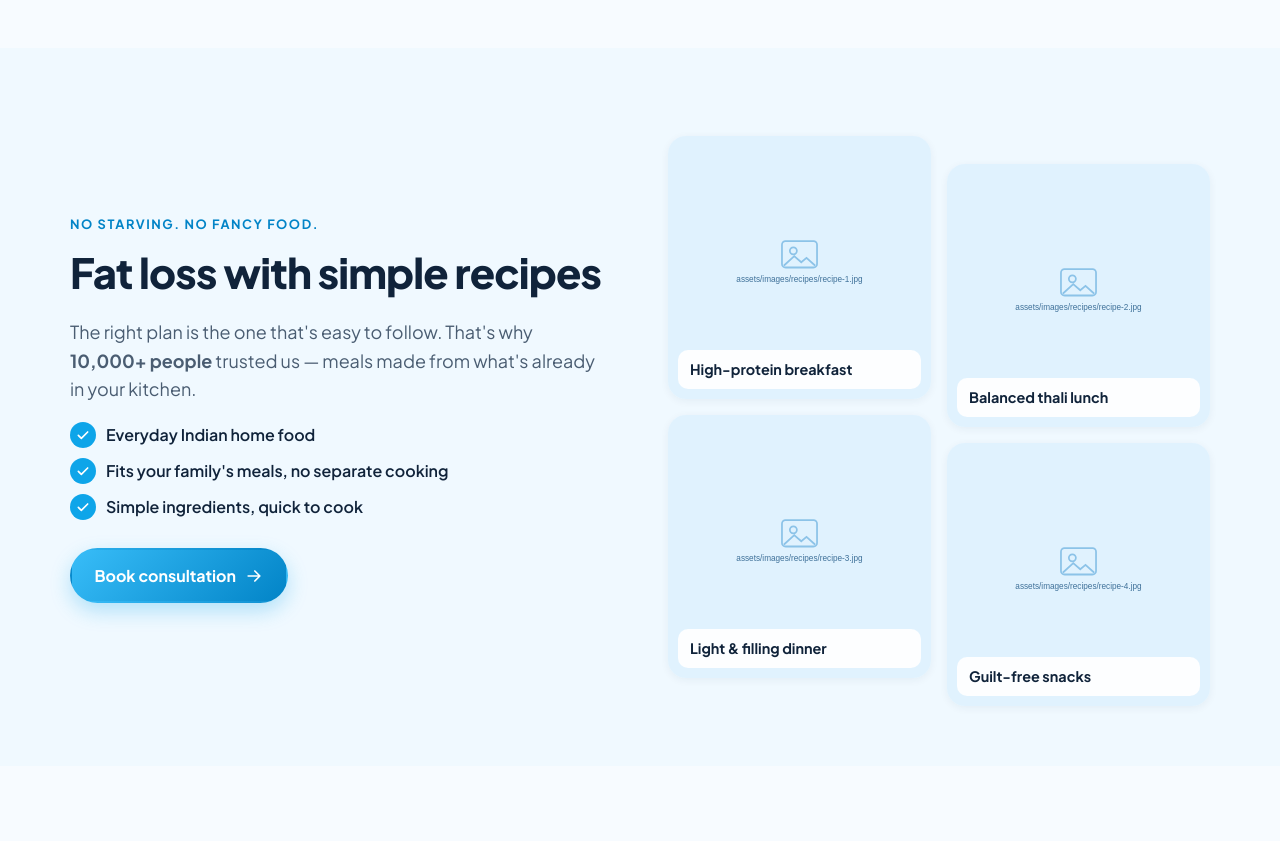
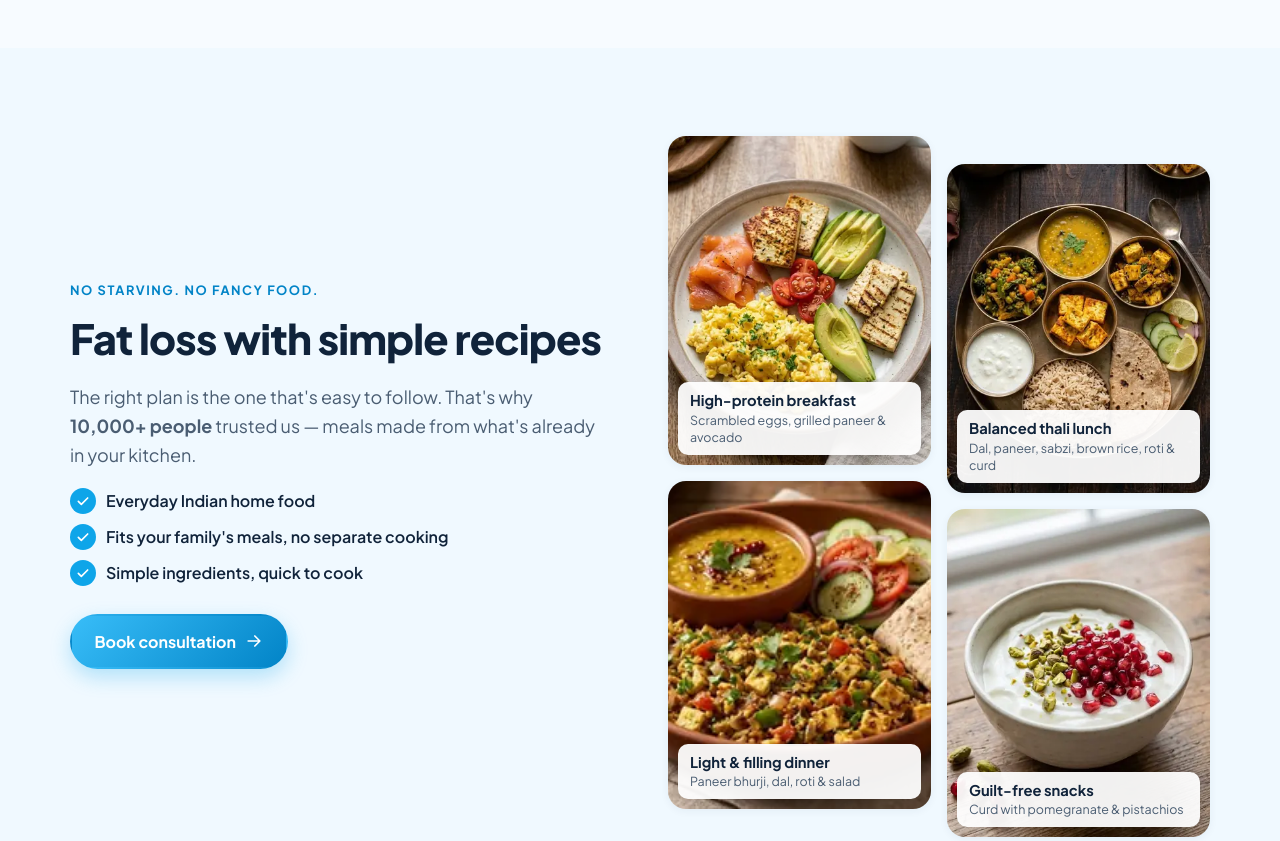
Before and after one commit to MacnMan/nutrilean.in, a plain HTML site: page index.html in a window 1280 px wide. Shown: the part 1840-2681 px from the top of the page. Drawn offline with Linux system fonts and the light colour scheme.

Commit message:
Add recipe photos and money-back hero image
- Recipe cards show real dish photos with dish names
- Hero uses the money-back image
- All new images served as responsive WebP (400w/800w)

Co-Authored-By: Claude Opus 5.5 <noreply@anthropic.com>

```diff
--- a/css/styles.css
+++ b/css/styles.css
@@ -180,7 +180,7 @@ p { margin: 0 0 1em; }
 
 .hero__media { position: relative; }
 .hero__media img {
-  width: 100%; aspect-ratio: 6 / 7; object-fit: cover;
+  width: 100%; aspect-ratio: 6 / 7; object-fit: cover; object-position: 52% 30%;
   border-radius: 28px; box-shadow: var(--shadow-lg);
 }
 .hero__badge {
@@ -237,12 +237,15 @@ p { margin: 0 0 1em; }
 .recipe-grid { display: grid; grid-template-columns: 1fr 1fr; gap: 16px; }
 .recipe-card { margin: 0; position: relative; overflow: hidden; border-radius: var(--radius); box-shadow: var(--shadow-sm); }
 .recipe-card:nth-child(even) { transform: translateY(28px); }
-.recipe-card img { width: 100%; aspect-ratio: 1; object-fit: cover; }
+.recipe-card img { width: 100%; aspect-ratio: 4 / 5; object-fit: cover; transition: transform .5s ease; }
+.recipe-card:hover img { transform: scale(1.05); }
 .recipe-card figcaption {
   position: absolute; left: 10px; right: 10px; bottom: 10px;
-  padding: 8px 12px; border-radius: 10px;
-  background: rgba(255, 255, 255, .92); font-weight: 700; font-size: .9rem;
+  padding: 9px 12px; border-radius: 10px;
+  background: rgba(255, 255, 255, .94); box-shadow: var(--shadow-sm);
 }
+.recipe-card figcaption strong { display: block; font-size: .92rem; line-height: 1.25; }
+.recipe-card figcaption span { display: block; margin-top: 2px; font-size: .78rem; line-height: 1.35; color: var(--ink-2); }
 
 /* Consultation path */
 .path {
--- a/index.html
+++ b/index.html
@@ -92,7 +92,7 @@
           </ul>
         </div>
         <div class="hero__media reveal">
-          <img src="assets/images/hero.jpg" alt="Client transformation results with nutrilean.in" width="900" height="1050" fetchpriority="high">
+          <img src="assets/images/money-back.webp" srcset="assets/images/money-back-400.webp 400w, assets/images/money-back.webp 800w" sizes="(max-width: 1024px) 100vw, 520px" alt="Happy, fit clients giving a thumbs up in the gym" width="900" height="1050" fetchpriority="high">
           <div class="hero__badge">
             <svg class="icon"><use href="#i-shield"/></svg>
             <div><strong>100% money-back</strong><span>on zero results</span></div>
@@ -133,20 +133,20 @@
         </div>
         <div class="recipe-grid reveal">
           <figure class="recipe-card">
-            <img src="assets/images/recipes/recipe-1.jpg" alt="Healthy breakfast recipe" width="600" height="600" loading="lazy">
-            <figcaption>High-protein breakfast</figcaption>
+            <img src="assets/images/recipes/breakfast.webp" srcset="assets/images/recipes/breakfast-400.webp 400w, assets/images/recipes/breakfast.webp 800w" sizes="(max-width: 1024px) 50vw, 280px" alt="Scrambled eggs with grilled paneer, avocado and cherry tomatoes" width="600" height="600" loading="lazy" decoding="async">
+            <figcaption><strong>High-protein breakfast</strong><span>Scrambled eggs, grilled paneer &amp; avocado</span></figcaption>
           </figure>
           <figure class="recipe-card">
-            <img src="assets/images/recipes/recipe-2.jpg" alt="Balanced Indian lunch plate" width="600" height="600" loading="lazy">
-            <figcaption>Balanced thali lunch</figcaption>
+            <img src="assets/images/recipes/thali.webp" srcset="assets/images/recipes/thali-400.webp 400w, assets/images/recipes/thali.webp 800w" sizes="(max-width: 1024px) 50vw, 280px" alt="Indian thali with dal, paneer, mixed sabzi, brown rice, roti and curd" width="600" height="600" loading="lazy" decoding="async">
+            <figcaption><strong>Balanced thali lunch</strong><span>Dal, paneer, sabzi, brown rice, roti &amp; curd</span></figcaption>
           </figure>
           <figure class="recipe-card">
-            <img src="assets/images/recipes/recipe-3.jpg" alt="Light dinner recipe" width="600" height="600" loading="lazy">
-            <figcaption>Light &amp; filling dinner</figcaption>
+            <img src="assets/images/recipes/dinner.webp" srcset="assets/images/recipes/dinner-400.webp 400w, assets/images/recipes/dinner.webp 800w" sizes="(max-width: 1024px) 50vw, 280px" alt="Paneer bhurji with dal, roti and salad" width="600" height="600" loading="lazy" decoding="async">
+            <figcaption><strong>Light &amp; filling dinner</strong><span>Paneer bhurji, dal, roti &amp; salad</span></figcaption>
           </figure>
           <figure class="recipe-card">
-            <img src="assets/images/recipes/recipe-4.jpg" alt="Healthy snack recipe" width="600" height="600" loading="lazy">
-            <figcaption>Guilt-free snacks</figcaption>
+            <img src="assets/images/recipes/snacks.webp" srcset="assets/images/recipes/snacks-400.webp 400w, assets/images/recipes/snacks.webp 800w" sizes="(max-width: 1024px) 50vw, 280px" alt="Bowl of curd topped with pomegranate and pistachios" width="600" height="600" loading="lazy" decoding="async">
+            <figcaption><strong>Guilt-free snacks</strong><span>Curd with pomegranate &amp; pistachios</span></figcaption>
           </figure>
         </div>
       </div>
```
Also changed, not shown: assets/images/money-back-400.webp (added), assets/images/money-back.webp (added), assets/images/recipes/breakfast-400.webp (added), assets/images/recipes/breakfast.webp (added), assets/images/recipes/dinner-400.webp (added), assets/images/recipes/dinner.webp (added), assets/images/recipes/snacks-400.webp (added), assets/images/recipes/snacks.webp (added), assets/images/recipes/thali-400.webp (added), assets/images/recipes/thali.webp (added), 2 other files.
